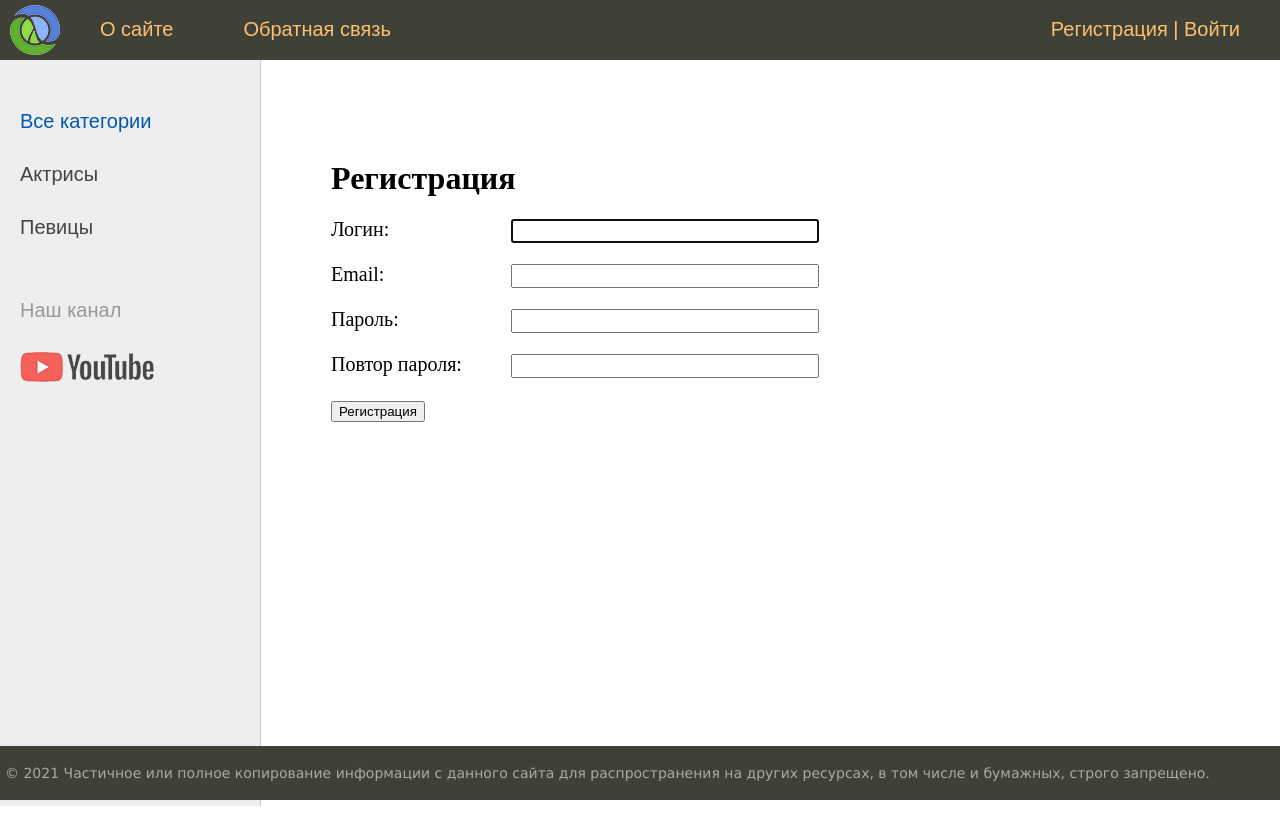
After one commit to kxade/blog-website, a Django app: page /register/ in a window 1280 px wide. The commit adds this page. Run offline with Django 4.2, Linux system fonts and the light colour scheme; data comes from the database, SQL or seed files in the repository; both versions use the stored data as it was after the commit; parts of the project's set-up code (start-up, migrations or seed data) failed here and were passed over.

Commit message:
add register

```diff
--- a/women/forms.py
+++ b/women/forms.py
@@ -1,5 +1,7 @@
 from django import forms
 from django.core.exceptions import ValidationError
+from django.contrib.auth.forms import UserCreationForm
+from django.contrib.auth.models import User
 
 from .models import *
 
@@ -34,6 +36,18 @@ class AddPostForm(forms.ModelForm):
         return title
 
 
+
+class RegisterUserForm(UserCreationForm):
+    username = forms.CharField(label='Логин', widget=forms.TextInput(attrs={'class': 'form-input'}))
+    email = forms.EmailField(label='Email', widget=forms.EmailInput(attrs={'class': 'form-input'}))
+    password1 = forms.CharField(label='Пароль', widget=forms.PasswordInput(attrs={'class': 'form-input'}))
+    password2 = forms.CharField(label='Повтор пароля', widget=forms.PasswordInput(attrs={'class': 'form-input'}))
+
+    class Meta:
+        model = User
+        fields = ('username', 'email', 'password1', 'password2')
+
+
 '''class AddOrder(forms.ModelForm):
     def __init__(self, *args, **kwargs):
         super().__init__(*args, **kwargs)
--- a/women/static/women/css/styles.css
+++ b/women/static/women/css/styles.css
@@ -376,7 +376,7 @@ ul.lang-list li a:hover {color: #fdc073;}
 
 .form-label {
     display: inline-block;
-    min-width: 150px;
+    min-width: 180px;
     vertical-align: top;
 }
 
--- a/women/templates/women/base.html
+++ b/women/templates/women/base.html
@@ -17,12 +17,9 @@
 			<ul id="mainmenu" class="mainmenu">
 			<li class="logo"><a href="{% url 'home' %}"><div class="logo"></div></a></li>
 {% for m in menu %}
-	{% if not forloop.last %}
 			<li><a href="{% url m.url_name %}">{{m.title}}</a></li>
-	{% else %}
-			<li class="last"><a href="{% url m.url_name %}">{{m.title}}</a></li>
-	{% endif %}
 {% endfor %}
+			<li class="last"><a href="{% url 'register' %}">Регистрация</a> | <a href="{% url 'login' %}">Войти</a></li>
 			</ul>
 			<div class="clear"></div>
 		</div>
--- /dev/null
+++ b/women/templates/women/register.html
@@ -0,0 +1,17 @@
+{% extends 'women/base.html' %}
+
+{% block content %}
+<h1>{{title}}</h1>
+
+<form method="post">
+    {% csrf_token %}
+
+    {% for f in form %}
+    <p><label class="form-label" for="{{ f.id_for_label }}">{{ f.label_tag }}</label>{{ f }}</p>
+    <div class="form-error">{{ f.errors }}</div>
+    {% endfor %}
+
+    <button type="submit">Регистрация</button>
+</form>
+
+{% endblock content %}
--- a/women/urls.py
+++ b/women/urls.py
@@ -8,6 +8,7 @@ urlpatterns = [
     path('addpage/', AddPage.as_view(), name='add_page'),
     path('contact/', contact, name='contact'),
     path('login/', login, name='login'),
+    path('register/', RegisterUser.as_view(), name='register'),
     path('post/<slug:post_slug>/', ShowPost.as_view(), name='post'),
     path('category/<slug:cat_slug>/', WomenCategory.as_view(), name='category'),
 
--- a/women/utils.py
+++ b/women/utils.py
@@ -5,7 +5,7 @@ from django.db.models.aggregates import *
 menu = [{'title': 'О сайте', 'url_name': 'about'},
         {'title': 'Добавить статью', 'url_name': 'add_page'},
         {'title': 'Обратная связь', 'url_name': 'contact'},
-        {'title': 'Войти', 'url_name': 'login'}]
+        ]
 
 
 class DataMixin:
@@ -18,8 +18,7 @@ class DataMixin:
         user_menu = menu.copy()
         if not self.request.user.is_authenticated:
             user_menu.pop(1)
-        else:
-            user_menu.pop(3)
+
         context['menu'] = user_menu
         context['cats'] = cats
         if 'cat_selected' not in context:
--- a/women/views.py
+++ b/women/views.py
@@ -145,3 +145,13 @@ class WomenCategory(DataMixin, ListView):
         }
 
     return render(request, 'women/index.html', context = context)'''
+
+class RegisterUser(DataMixin, CreateView):
+    form_class = RegisterUserForm
+    template_name = 'women/register.html'
+    success_url = reverse_lazy('login')
+
+    def get_context_data(self, **kwargs):
+        context = super().get_context_data(**kwargs)
+        c_def = self.get_user_context(title='Регистрация')
+        return dict(list(context.items()) + list(c_def.items()))
```
Also changed, not shown: db.sqlite3.
